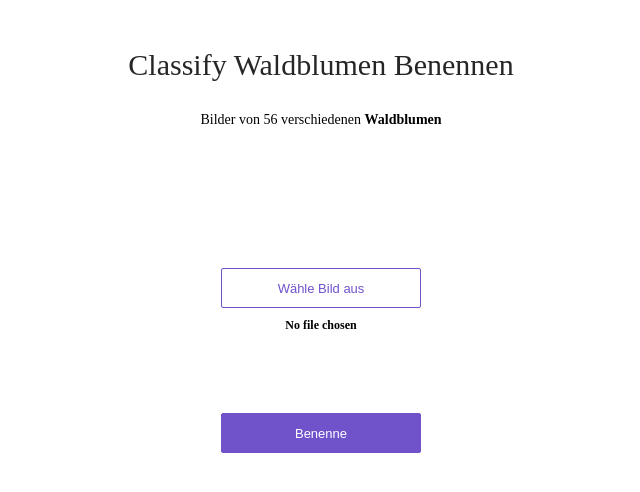
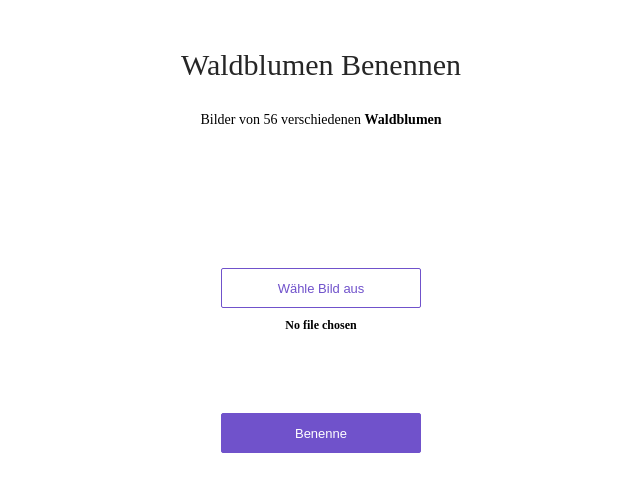
Before and after one commit to reto55/waldblumen, a plain HTML site: page app/view/index.html in a window 1280 px wide. Shown: the whole page, without its empty margins (319-959 px from the left). Drawn offline with Linux system fonts and the light colour scheme.

Commit message:
Index html deutsch

```diff
--- a/app/view/index.html
+++ b/app/view/index.html
@@ -7,7 +7,7 @@
 <body>
 <div>
   <div class='center'>
-    <div class='title'>Classify Waldblumen Benennen </div>
+    <div class='title'>Waldblumen Benennen </div>
     <p>
       Bilder von 56 verschiedenen <strong>Waldblumen
     </p>
```
